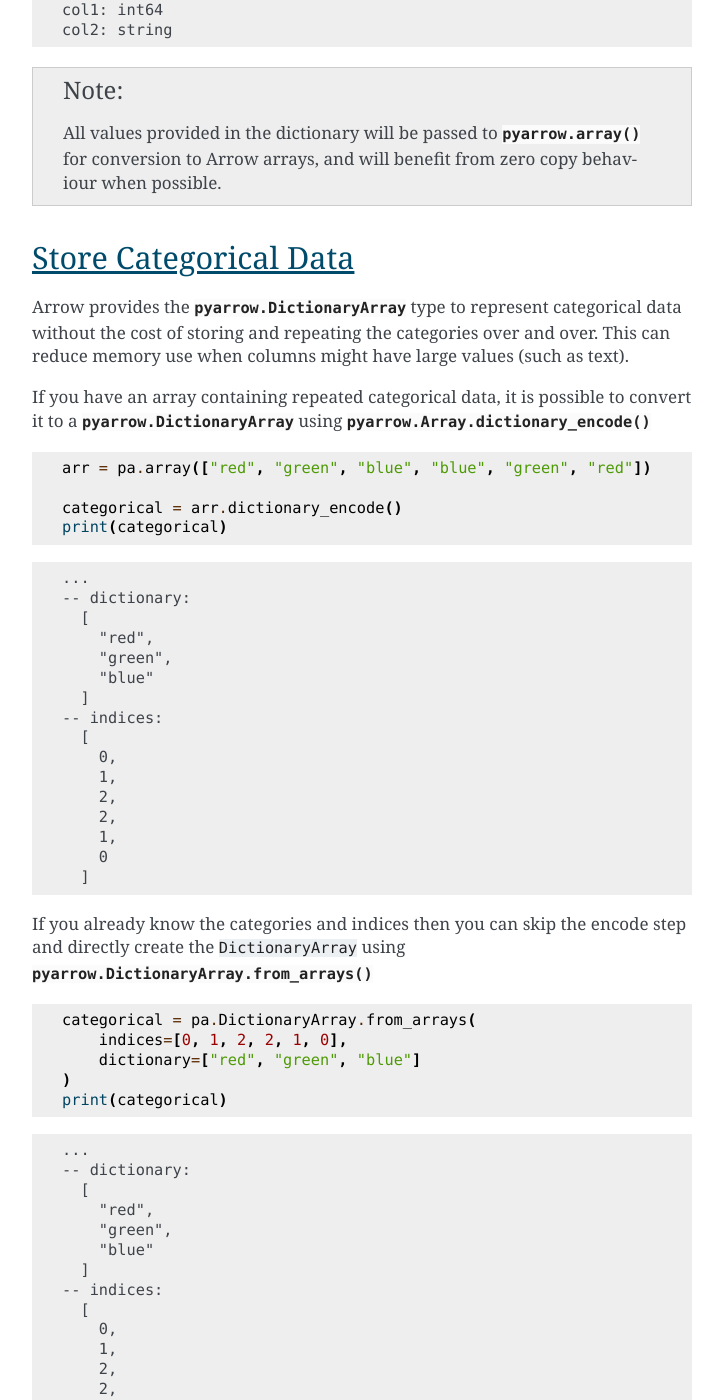
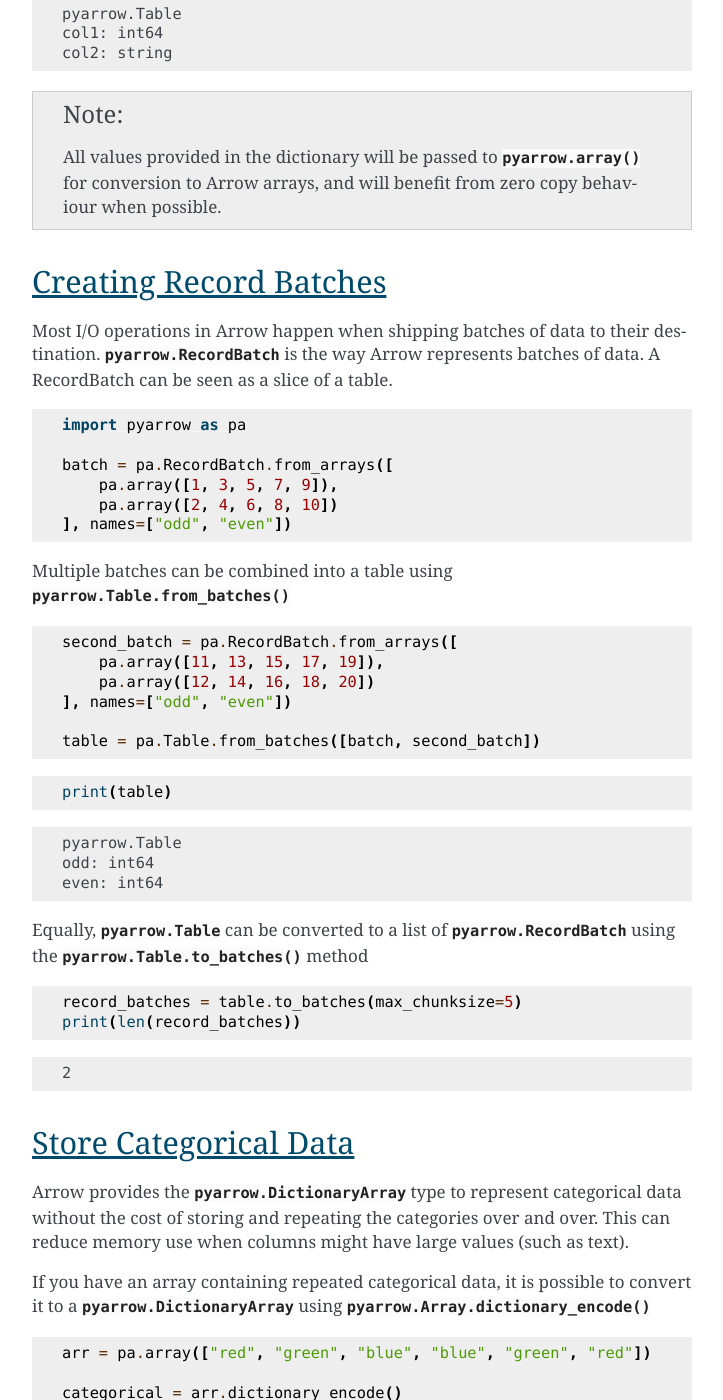
Before and after one commit to apache/arrow-cookbook, a Sphinx documentation site: the page built from python/source/create.rst, in a window 1280 px wide and 1400 px high, scrolled down 2401 px. Shown: the whole window, without its empty margins (388-1111 px from the left). Built offline with Sphinx 7.4.7, drawn with Linux system fonts in a browser that asks for light colours; some of the changed text lies outside the part shown.

Commit message:
ARROW-13716: Add RecordBatch recipe (#66)
* Add RecordBatch recipe

* Apply suggestions from code review

Co-authored-by: Weston Pace <weston.pace@gmail.com>

* Make example obvious

* Apply suggestions from code review

Co-authored-by: Nic <thisisnic@gmail.com>

Co-authored-by: Weston Pace <weston.pace@gmail.com>
Co-authored-by: Nic <thisisnic@gmail.com>

```diff
--- a/python/source/create.rst
+++ b/python/source/create.rst
@@ -129,6 +129,58 @@ from a variety of inputs, including plain python objects
     :func:`pyarrow.array` for conversion to Arrow arrays,
     and will benefit from zero copy behaviour when possible.
 
+Creating Record Batches
+======================
+
+Most I/O operations in Arrow happen when shipping batches of data
+to their destination.  :class:`pyarrow.RecordBatch` is the way
+Arrow represents batches of data.  A RecordBatch can be seen as a slice
+of a table.
+
+.. testcode::
+
+    import pyarrow as pa
+
+    batch = pa.RecordBatch.from_arrays([
+        pa.array([1, 3, 5, 7, 9]),
+        pa.array([2, 4, 6, 8, 10])
+    ], names=["odd", "even"])
+
+Multiple batches can be combined into a table using
+:meth:`pyarrow.Table.from_batches`
+
+.. testcode::
+
+    second_batch = pa.RecordBatch.from_arrays([
+        pa.array([11, 13, 15, 17, 19]),
+        pa.array([12, 14, 16, 18, 20])
+    ], names=["odd", "even"])
+
+    table = pa.Table.from_batches([batch, second_batch])
+
+.. testcode::
+
+    print(table)
+
+.. testoutput::
+
+    pyarrow.Table
+    odd: int64
+    even: int64
+
+Equally, :class:`pyarrow.Table` can be converted to a list of
+:class:`pyarrow.RecordBatch` using the :meth:`pyarrow.Table.to_batches`
+method
+
+.. testcode::
+
+    record_batches = table.to_batches(max_chunksize=5)
+    print(len(record_batches))
+
+.. testoutput::
+
+    2
+
 Store Categorical Data
 ======================
 
```
